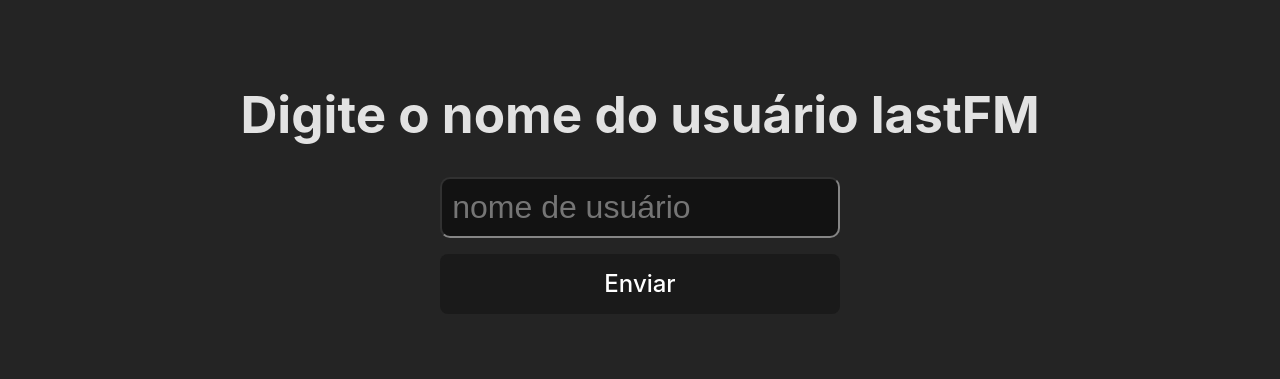
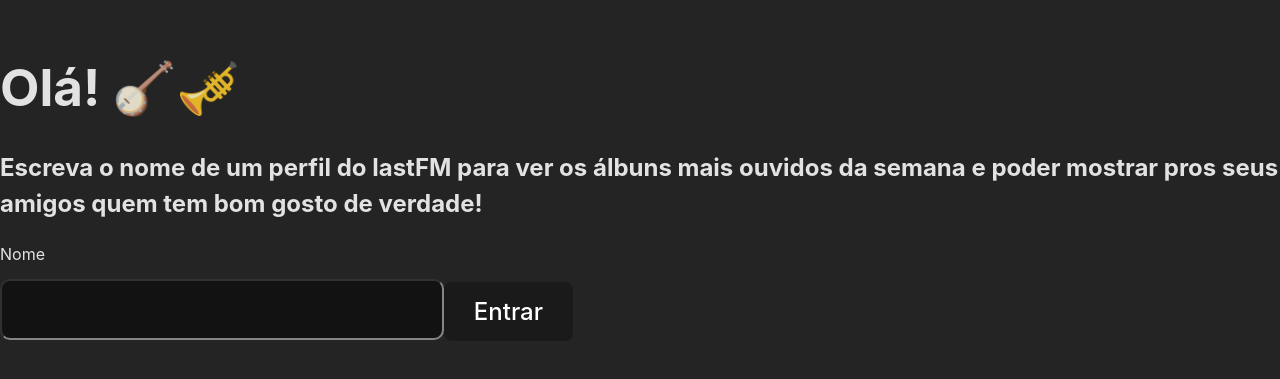
Before and after one commit to brunopdt/lastFM, a React (Vite) app: page / in a window 1280 px wide. Shown: the part 217-596 px from the top of the page. Built offline with nearby package versions, Linux system fonts and the light colour scheme.

Commit message:
Alteração no front-end inicial e imagem placeholder

```diff
--- a/src/App.jsx
+++ b/src/App.jsx
@@ -27,18 +27,31 @@
   return (
     <>
       <form onSubmit={handleSubmit} id="form">
-        <h1>Digite o nome do usuário lastFM</h1>
-        <div className="card">
+        <div className="background">
+          <div className="form-card">
+            <h1 className="form-title">Olá! 🪕🎺</h1>
+
+            <h2 className="form-subtitle">
+              Escreva o nome de um perfil do lastFM para ver os álbuns mais
+              ouvidos da semana e poder mostrar pros seus amigos quem tem bom
+              gosto de verdade!
+            </h2>
+
+            <div className="auth">
+              <div className="auth-label">Nome</div>
               <input
-            type="text"
+                className="auth-input"
                 id="userName"
-            placeholder="nome de usuário"
+                name="username"
                 onChange={e => setUser(e.target.value)}
                 value={user}
+                autocomplete="off"
               />
-          <button id="usersend" type="submit">
-            Enviar
+              <button className="auth-button" id="usersend" type="submit">
+                Entrar
               </button>
+            </div>
+          </div>
         </div>
       </form>
       <div id="content-container">
@@ -48,6 +61,7 @@
               name={e.name}
               artist={e.artist['#text']}
               playcount={e.playcount}
+              url={e.url}
             />
           ))
         ) : (
```
Lines whose indentation alone changed are shown as unchanged.
